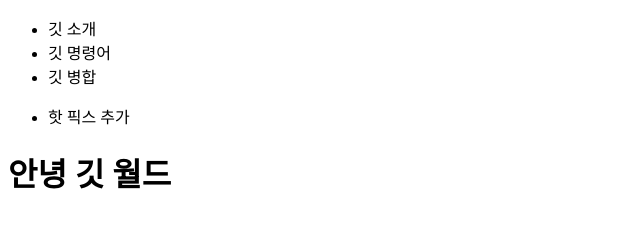
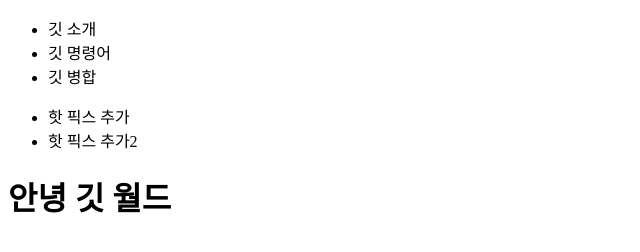
Before and after one commit to chojaehu/work4, a plain HTML site: page index.html in a window 1280 px wide. Shown: the whole page, without its empty margins (0-640 px from the left). Drawn offline with Linux system fonts and the light colour scheme.

Commit message:
add hotpix2

```diff
--- a/index.html
+++ b/index.html
@@ -16,6 +16,7 @@
     <footer>
         <ul>
             <li>핫 픽스 추가</li>
+            <li>핫 픽스 추가2</li>
         </ul>
     </footer>
     <h1>안녕 깃 월드</h1>
```
